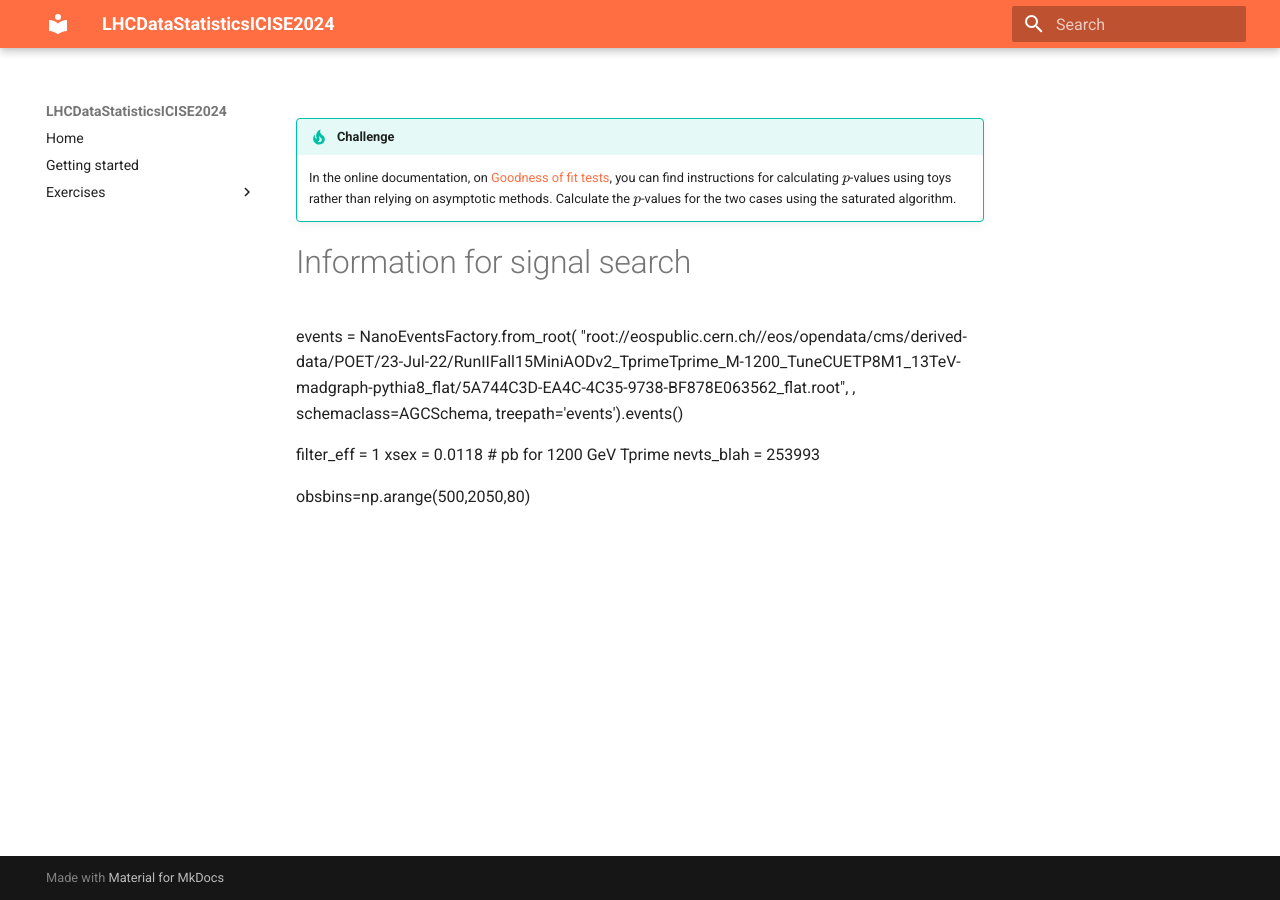
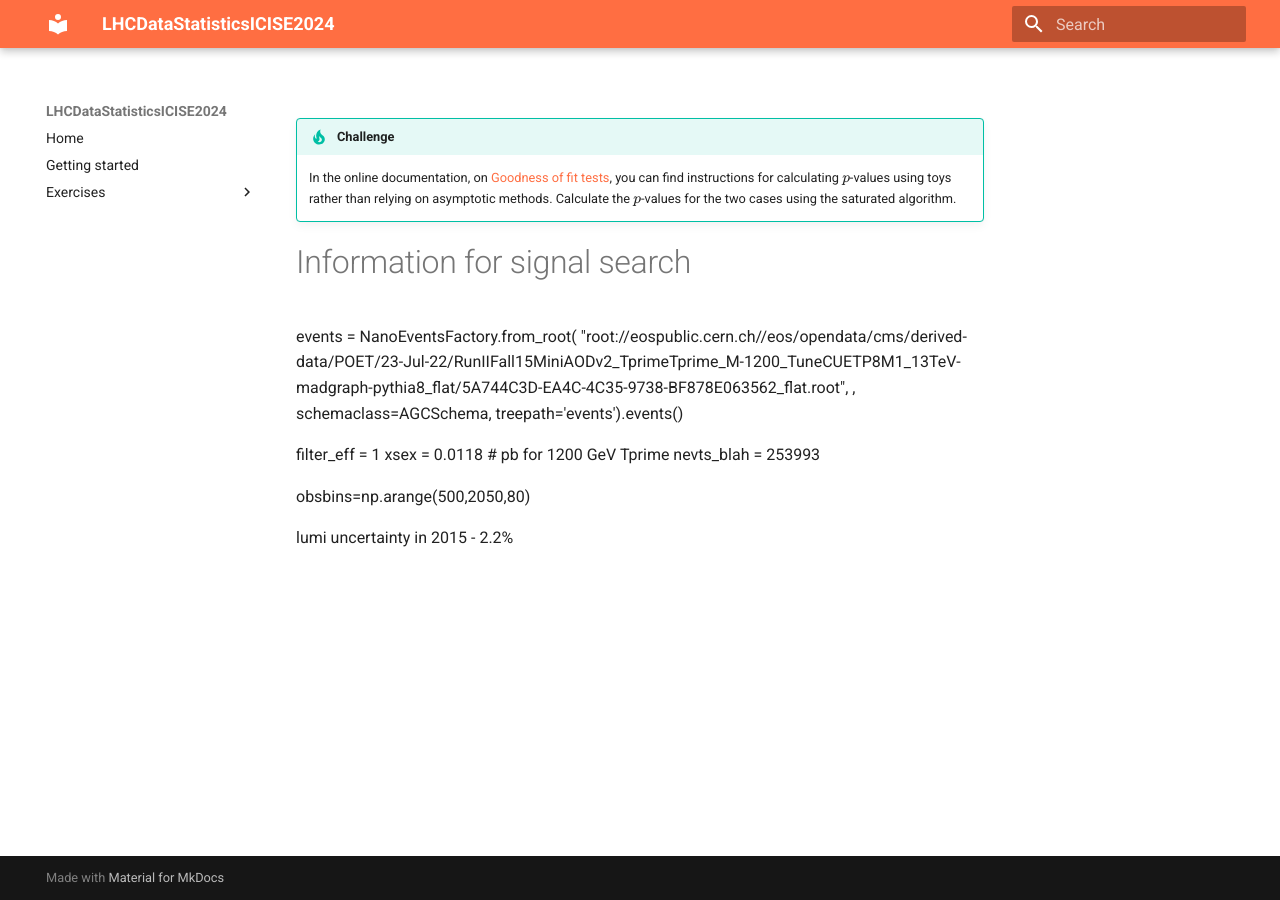
Before and after one commit to nucleosynthesis/LHCDataStatisticsICISE2024, an MkDocs documentation site: the page built from docs/day3.md, in a window 1280 px wide. Built offline with MkDocs 1.6.1 and Material for MkDocs 9.7.7, drawn with Linux system fonts in a browser that asks for light colours; formulas are drawn with MathJax 3.

```diff
--- a/docs/day3.md
+++ b/docs/day3.md
@@ -13,3 +13,5 @@
 
 
 obsbins=np.arange(500,2050,80)
+
+lumi uncertainty in 2015 - 2.2%
```
Also changed, not shown: 6 other files.
